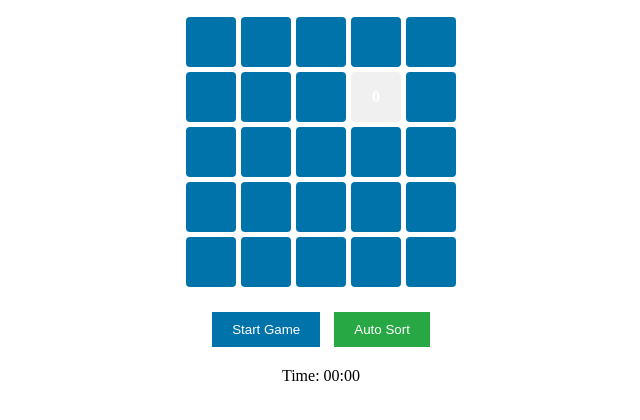
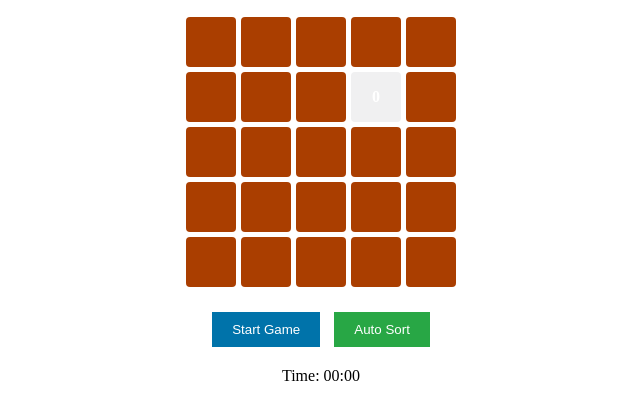
Before and after one commit to JustinAIHK/24PuzzleGame, a plain HTML site: page index.html in a window 1280 px wide. Shown: the part 50-470 px from the top of the page, without its empty margins (319-959 px from the left). Drawn offline with Linux system fonts and the light colour scheme.

Commit message:
Update index.html V2.2
- change orange cell color

```diff
--- a/index.html
+++ b/index.html
@@ -11,7 +11,7 @@
       text-align: center;
     }
     .puzzle-cell {
-      background: #0073aa;
+      background: #aa3e00;
       color: white;
       width: 50px; /* Fixed width */
       height: 50px; /* Fixed height */
```
